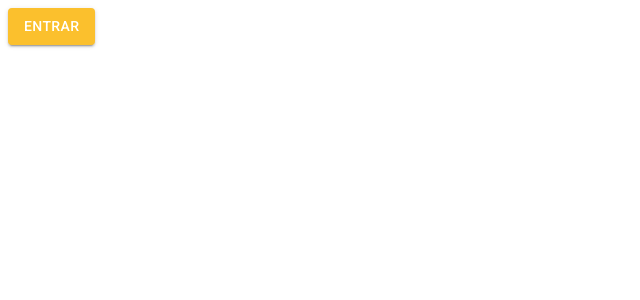
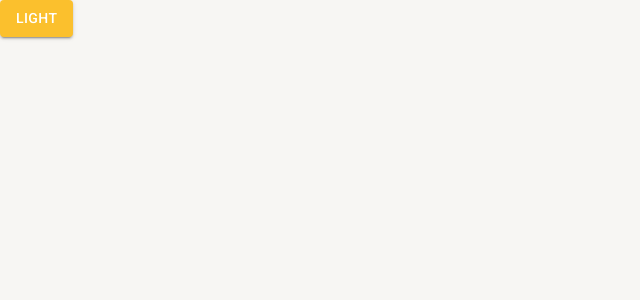
Before and after one commit to pallomagualter/layoutMaterialUI, a React (Create React App) app: page /pagina-inicial in a window 1280 px wide. Shown: the top 300 px of the page, without its empty margins (0-640 px from the left). Built offline with nearby package versions, Linux system fonts and the light colour scheme.

Commit message:
feat: added  light/Dark theme and toggle theme

```diff
--- a/public/index.html
+++ b/public/index.html
@@ -12,7 +12,7 @@
   <link rel="stylesheet" href="https://fonts.googleapis.com/icon?family=Material+Icons" />
 </head>
 
-<body>
+<body style="margin: 0; padding: 0;">
   <noscript>You need to enable JavaScript to run this app.</noscript>
   <div id="root"></div>
 </body>
--- a/src/routes/index.tsx
+++ b/src/routes/index.tsx
@@ -1,10 +1,14 @@
 import { Button } from "@mui/material";
 import { Navigate, Route, Routes } from "react-router-dom";
 
+import { useAppThemeContext } from "../shared/contexts";
+
 export const AppRoutes = () => {
+  const { toggleTheme, themeName } = useAppThemeContext();
+
   return (
     <Routes>
-      <Route path="/pagina-inicial" element={<Button variant='contained' color='primary' >Entrar</Button>} />
+      <Route path="/pagina-inicial" element={<Button variant='contained' color='primary' onClick={toggleTheme} >{themeName}</Button>} />
 
       <Route path="*" element={<Navigate to="/pagina-inicial" />} />
     </Routes>
--- /dev/null
+++ b/src/shared/contexts/ThemeContext.tsx
@@ -0,0 +1,45 @@
+import { createContext, useCallback, useState, useContext, useMemo } from "react";
+import { ThemeProvider } from "@mui/material";
+import { Box } from "@mui/system";
+
+import { DarkTheme, LightTheme } from './../themes';
+
+interface IThemeContextData {
+  themeName: 'light' | 'dark';
+  toggleTheme: () => void;
+}
+
+const ThemeContext = createContext({} as IThemeContextData);
+
+//para disponibilizar para toda aplicação a funcionalidade
+export const useAppThemeContext = () => {
+  return useContext(ThemeContext);
+}
+
+type Props = {
+  children?: React.ReactNode
+};
+
+export const AppThemeProvider: React.FC<Props> = ({ children }) => {
+  const [themeName, setThemeName] = useState<'light' | 'dark'>('light');
+
+  const toggleTheme = useCallback(() => {
+    setThemeName(oldThemeName => oldThemeName === 'light' ? 'dark' : 'light');
+  }, []);
+
+  const theme = useMemo(() => {
+    if (themeName === 'light') return LightTheme;
+
+    return DarkTheme;
+  }, [themeName]);
+
+  return (
+    <ThemeContext.Provider value={{ themeName, toggleTheme }}>
+      <Box width='100vw' height='100vh' bgcolor={theme.palette.background.default}>
+        <ThemeProvider theme={theme}>
+          {children}
+        </ThemeProvider>
+      </Box>
+    </ThemeContext.Provider>
+  );
+}
--- a/src/shared/contexts/index.ts
+++ b/src/shared/contexts/index.ts
@@ -1 +1 @@
-export { };
+export * from './ThemeContext';
--- /dev/null
+++ b/src/shared/themes/Dark.ts
@@ -0,0 +1,23 @@
+import { createTheme } from "@mui/material";
+import { cyan, yellow } from "@mui/material/colors";
+
+export const DarkTheme = createTheme({
+  palette: {
+    primary: {
+      main: yellow[700],
+      dark: yellow[800],
+      light: yellow[500],
+      contrastText: '#FFFFFF',
+    },
+    secondary: {
+      main: cyan[500],
+      dark: cyan[400],
+      light: cyan[300],
+      contrastText: '#FFFFFF',
+    },
+    background: {
+      paper: '#303134',
+      default: '#202124',
+    }
+  }
+});
--- a/src/shared/themes/index.ts
+++ b/src/shared/themes/index.ts
@@ -1 +1,2 @@
 export * from './Light';
+export * from './Dark';
```
Also changed, not shown: src/App.tsx (+3 -5 lines).
